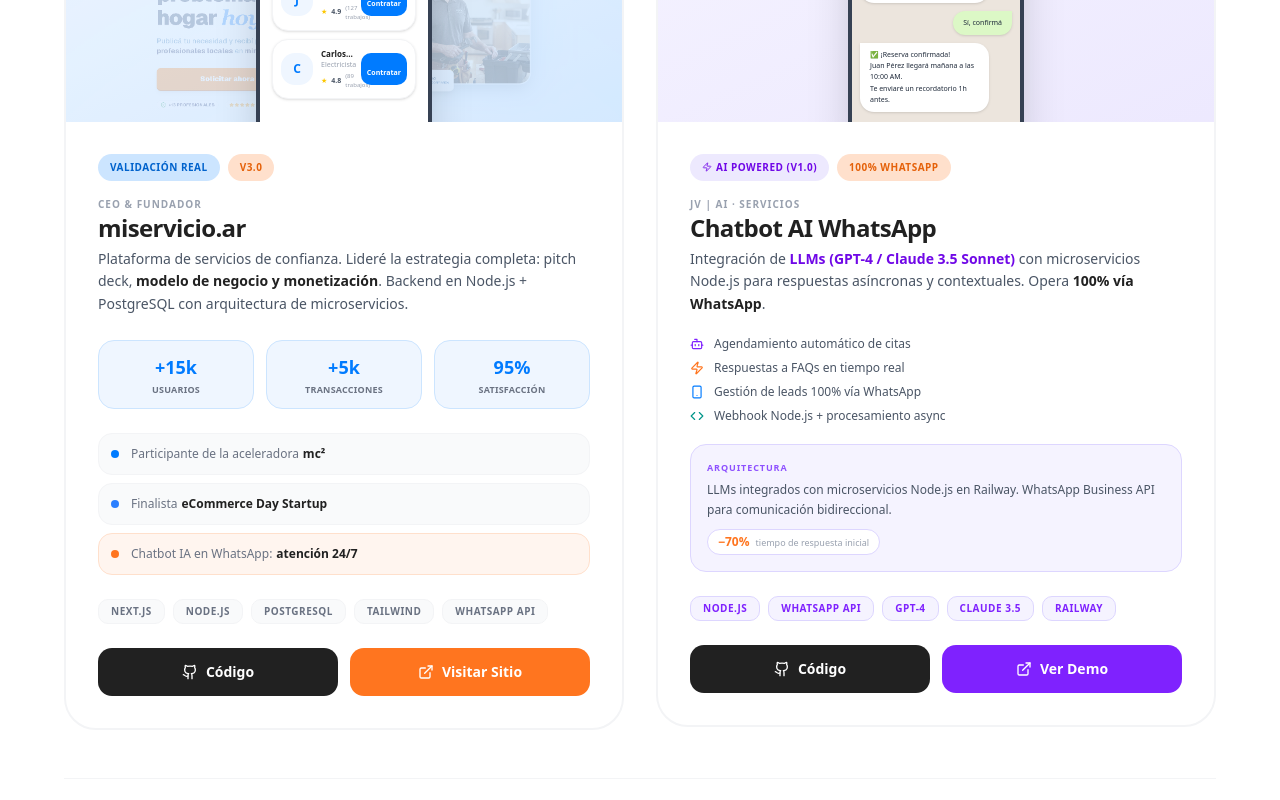
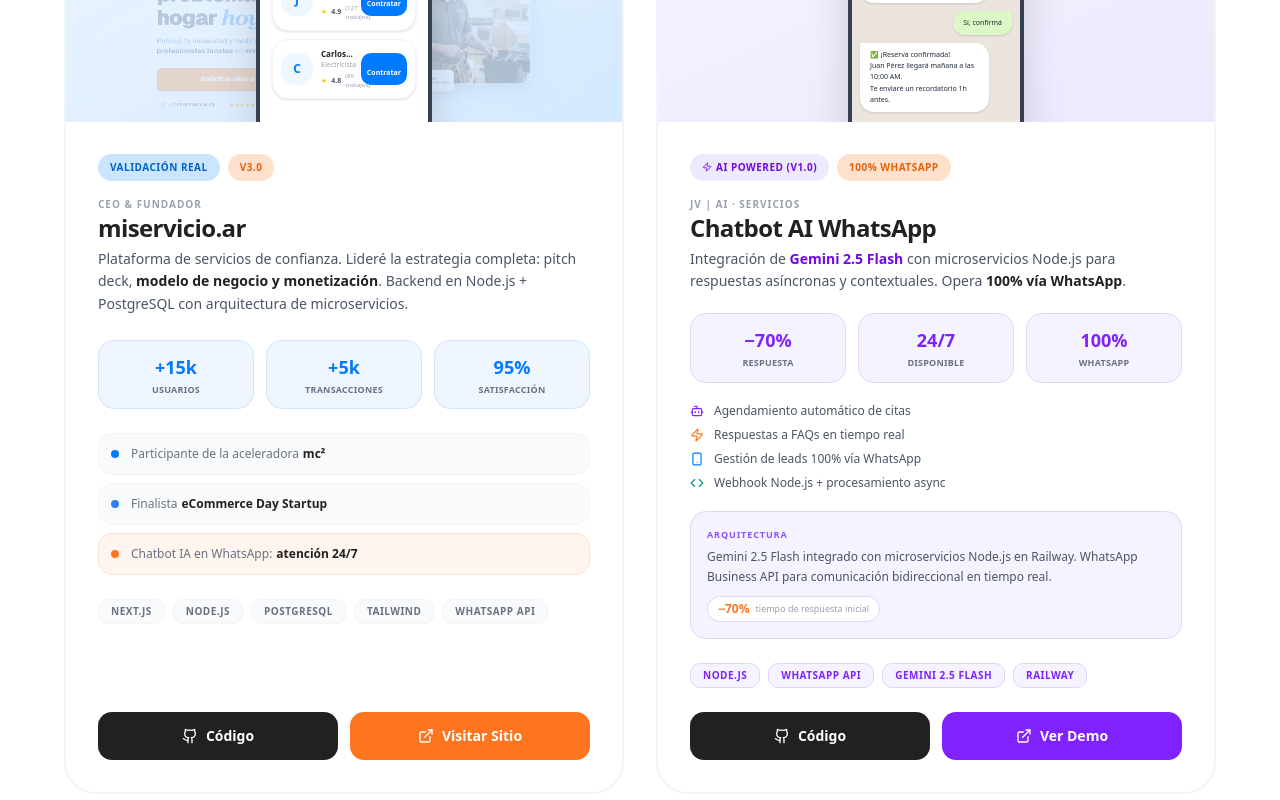
Before and after one commit to JuanVergara-9/portafolio-jv, a Next.js app: page / in a window 1280 px wide. Shown: the part 2460-3260 px from the top of the page. Built offline with nearby package versions, Linux system fonts and the light colour scheme.

Commit message:
CARD DE PROYECTOS

```diff
--- a/app/page.tsx
+++ b/app/page.tsx
@@ -478,12 +478,12 @@
           </Reveal>
 
           {/* Primary showcase — 2-col grid */}
-          <div className="grid md:grid-cols-2 gap-8 mb-12">
+          <div className="grid md:grid-cols-2 gap-8 mb-12 items-stretch">
 
             {/* ── Card 1: miservicio.ar ── */}
-            <Reveal delay={0.05}>
+            <Reveal delay={0.05} className="h-full">
               <motion.div
-                className="group bg-white rounded-[2rem] border-2 border-gray-100 overflow-hidden"
+                className="group bg-white rounded-[2rem] border-2 border-gray-100 overflow-hidden h-full flex flex-col"
                 whileHover={{ y: -6, borderColor: "#cce5ff", boxShadow: "0 24px 48px rgba(0,123,255,0.10)" }}
                 transition={{ type: "spring", stiffness: 300, damping: 28 }}
               >
@@ -497,7 +497,7 @@
                   <PhoneMockup />
                 </div>
 
-                <div className="p-8">
+                <div className="p-8 flex flex-col flex-1">
                   {/* Badges */}
                   <div className="flex flex-wrap gap-2 mb-4">
                     <span className="bg-brand-light text-brand-dark text-[10px] font-bold px-3 py-1.5 rounded-full uppercase tracking-wider">
@@ -560,7 +560,7 @@
                   </div>
 
                   {/* Actions */}
-                  <div className="flex flex-col sm:flex-row gap-3">
+                  <div className="flex flex-col sm:flex-row gap-3 mt-auto">
                     <motion.div whileHover={{ scale: 1.02 }} whileTap={{ scale: 0.98 }} className="flex-1">
                       <Link href="https://github.com/JuanVergara-9/miservicio-front-v2"
                         className="flex items-center justify-center w-full bg-carbon text-white px-6 py-3.5 rounded-xl font-bold text-sm">
@@ -579,9 +579,9 @@
             </Reveal>
 
             {/* ── Card 2: AI Chatbot WhatsApp ── */}
-            <Reveal delay={0.1}>
+            <Reveal delay={0.1} className="h-full">
               <motion.div
-                className="group bg-white rounded-[2rem] border-2 border-gray-100 overflow-hidden"
+                className="group bg-white rounded-[2rem] border-2 border-gray-100 overflow-hidden h-full flex flex-col"
                 whileHover={{ y: -6, borderColor: "#e9d5ff", boxShadow: "0 24px 48px rgba(139,92,246,0.10)" }}
                 transition={{ type: "spring", stiffness: 300, damping: 28 }}
               >
@@ -590,7 +590,7 @@
                   <WhatsAppMockup />
                 </div>
 
-                <div className="p-8">
+                <div className="p-8 flex flex-col flex-1">
                   {/* Badges */}
                   <div className="flex flex-wrap gap-2 mb-4">
                     <span className="bg-violet-100 text-violet-700 text-[10px] font-bold px-3 py-1.5 rounded-full uppercase tracking-wider flex items-center gap-1">
@@ -609,10 +609,24 @@
 
                   <p className="text-gray-600 mb-5 leading-relaxed text-sm">
                     Integración de{" "}
-                    <span className="font-semibold text-violet-700">LLMs (GPT-4 / Claude 3.5 Sonnet)</span> con
-                    microservicios Node.js para respuestas asíncronas y contextuales. Opera{" "}
+                    <span className="font-semibold text-violet-700">Gemini 2.5 Flash</span> con microservicios
+                    Node.js para respuestas asíncronas y contextuales. Opera{" "}
                     <span className="font-semibold text-carbon">100% vía WhatsApp</span>.
                   </p>
+
+                  {/* Metrics — mirrors miservicio row */}
+                  <div className="grid grid-cols-3 gap-3 mb-5">
+                    {[
+                      { value: "−70%", label: "Respuesta" },
+                      { value: "24/7", label: "Disponible" },
+                      { value: "100%", label: "WhatsApp" },
+                    ].map((m) => (
+                      <div key={m.label} className="bg-violet-50 rounded-2xl p-3 text-center border border-violet-200">
+                        <p className="text-lg font-extrabold text-violet-600">{m.value}</p>
+                        <p className="text-[9px] font-bold uppercase tracking-wide text-gray-500 mt-0.5">{m.label}</p>
+                      </div>
+                    ))}
+                  </div>
 
                   {/* Features */}
                   <div className="space-y-2 mb-5">
@@ -633,7 +647,7 @@
                   <div className="bg-violet-50 border border-violet-200 rounded-2xl p-4 mb-6">
                     <p className="text-[9px] font-bold uppercase tracking-widest text-violet-500 mb-1.5">Arquitectura</p>
                     <p className="text-xs text-gray-600 leading-relaxed">
-                      LLMs integrados con microservicios Node.js en Railway. WhatsApp Business API para comunicación bidireccional.
+                      Gemini 2.5 Flash integrado con microservicios Node.js en Railway. WhatsApp Business API para comunicación bidireccional en tiempo real.
                     </p>
                     <div className="mt-2.5 inline-flex items-center gap-1.5 bg-white border border-violet-200 px-2.5 py-1 rounded-xl">
                       <span className="text-orange font-bold text-xs">−70%</span>
@@ -643,7 +657,7 @@
 
                   {/* Tech */}
                   <div className="flex flex-wrap gap-2 mb-6">
-                    {["Node.js", "WhatsApp API", "GPT-4", "Claude 3.5", "Railway"].map((tech) => (
+                    {["Node.js", "WhatsApp API", "Gemini 2.5 Flash", "Railway"].map((tech) => (
                       <span key={tech} className="bg-violet-50 text-violet-600 border border-violet-200 px-3 py-1 rounded-lg text-[10px] font-bold uppercase tracking-wider">
                         {tech}
                       </span>
@@ -651,7 +665,7 @@
                   </div>
 
                   {/* Actions */}
-                  <div className="flex gap-3">
+                  <div className="flex gap-3 mt-auto">
                     <motion.div whileHover={{ scale: 1.02 }} whileTap={{ scale: 0.98 }} className="flex-1">
                       <Link href="https://github.com/JuanVergara-9/miservicio-front-v2"
                         className="flex items-center justify-center w-full bg-carbon text-white px-6 py-3.5 rounded-xl font-bold text-sm">
@@ -679,11 +693,11 @@
                 whileHover={{ borderColor: "#cce5ff", boxShadow: "0 12px 32px rgba(0,123,255,0.07)" }}
                 transition={{ type: "spring", stiffness: 300, damping: 28 }}
               >
-                <div className="md:w-72 h-48 md:h-auto bg-gray-50 overflow-hidden shrink-0">
+                <div className="md:w-72 h-52 md:h-auto bg-gray-50 overflow-hidden shrink-0">
                   <img
                     src="/biblioteca.png"
                     alt="Bibliotheca"
-                    className="w-full h-full object-contain object-top group-hover:scale-105 transition-transform duration-700"
+                    className="w-full h-full object-cover object-top group-hover:scale-105 transition-transform duration-700"
                   />
                 </div>
                 <div className="p-6 md:p-8 flex flex-col justify-between">
```
